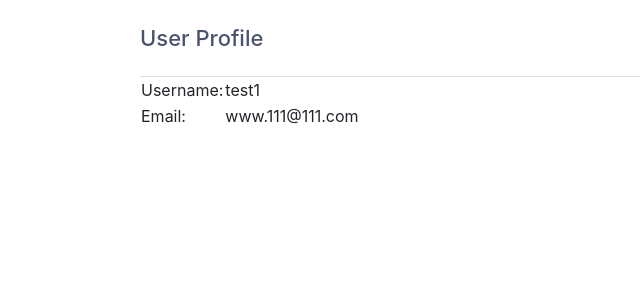
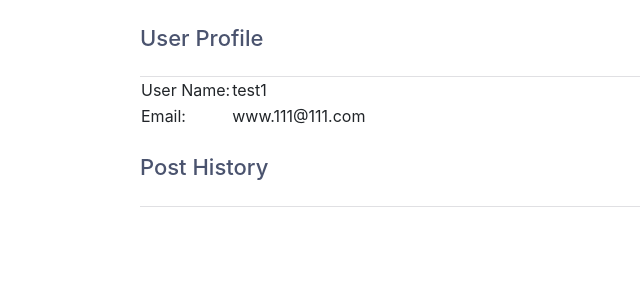
Before and after one commit to sqiu001/Vestigia, a Flask app: page /poster_profile/1 in a window 1280 px wide. Shown: the part 60-360 px from the top of the page, without its empty margins (0-640 px from the left). Run offline with Flask 2, Linux system fonts and the light colour scheme; a user stored in the database is signed in; data comes from the database, SQL or seed files in the repository; data that the repository does not hold is empty; some libraries are stand-ins or nearby versions.

Commit message:
added search feature, added post history at profile page, fixed no error message when user reply an empty content, changed url when user use search user name feature

```diff
--- a/templates/layout.html
+++ b/templates/layout.html
@@ -13,6 +13,13 @@
 		<script src="https://stackpath.bootstrapcdn.com/bootstrap/4.4.1/js/bootstrap.min.js"
 				integrity="sha384-wfSDF2E50Y2D1uUdj0O3uMBJnjuUD4Ih7YwaYd1iqfktj0Uod8GCExl3Og8ifwB6"
 				crossorigin="anonymous"></script>
+
+		<script src="//code.jquery.com/jquery-1.11.1.min.js"></script>
+	    <script type="text/javascript" src="{{ url_for('static', filename='js/bootstrap.min.js') }}"></script>
+        <script>
+            $('#flash-overlay-modal').modal();
+        </script>
+
 	</head>
 	<body class>
 		<nav class="navtop">
@@ -20,7 +27,6 @@
 				<h1>Vestigia</h1>
 				{% if account %}
 					<form action="{{ url_for('search') }}" method="post" class="active" style="padding: 15px;">
-								<label for="username"></label>
       							<input type="text" placeholder="Search User Name" name="username">
 								<button type="submit"><i class="fa fa-search"></i></button>
 						</form>
--- a/templates/profile.html
+++ b/templates/profile.html
@@ -5,12 +5,12 @@
     {% endblock %}
 
 {% block content %}
-    {% if poster_account %}
     <div class="content">
         <h2>User Profile</h2>
+    {% if poster_account %}
         <table>
             <tr>
-                <td>Username:</td>
+                <td>User Name:</td>
                 <td>{{ poster_account.user_name }}</td>
             </tr>
             <tr>
@@ -18,13 +18,11 @@
                 <td>{{ poster_account.email }}</td>
             </tr>
         </table>
-    </div>
+
     {% else %}
-    <div class="content">
-        <h2>User Profile</h2>
         <table>
             <tr>
-                <td>Username:</td>
+                <td>User Name:</td>
                 <td>{{ account.user_name }}</td>
             </tr>
             <tr>
@@ -32,6 +30,24 @@
                 <td>{{ account.email }}</td>
             </tr>
         </table>
+    {% endif %}
+         <h2>Post History</h2>
+        <div class="main" style="padding: 0; background-color: #e2e1e8; margin: 0">
+    {% for ps in post %}
+       <ul>
+            <li>
+                <div class="post-group">
+                    <p class="post-title"><a href="{{ url_for('into_reply', post_id=ps.post_id) }}">
+                        {{ ps.post_title }}</a></p>
+                    <P class="post-content">{{ ps.post_content }}</P>
+                    <div class="post-info">
+                        <span class="post-author">{{ ps.user_name }}</a></span>
+                        <span class="post-time">{{ ps.post_time }}</span>
+                    </div>
+                </div>
+            </li>
+       </ul>
+    {% endfor %}
     </div>
-    {% endif %}
+</div>
 {% endblock %}
--- a/test.py
+++ b/test.py
@@ -63,6 +63,7 @@ def into_reply(post_id):
 def add_reply():
     reply_content = request.form['reply_content']
     if not reply_content:
+        flash('Please fill out the form!')
         return redirect(url_for('into_reply', post_id=session['post_id']))
     else:
         cursor = mysql.connection.cursor(MySQLdb.cursors.DictCursor)
@@ -165,8 +166,12 @@ def profile():
         cursor = mysql.connection.cursor(MySQLdb.cursors.DictCursor)
         cursor.execute('SELECT * FROM tb_user WHERE user_id = %s', [session['user_id']])
         account = cursor.fetchone()
+        cursor.execute('SELECT post_title, post_content, post_time, user_name, post_id, user_id'
+                       ' FROM tb_post WHERE user_id = %s order by -post_time', [session['user_id']])
+        # Fetch all records and return result
+        post = cursor.fetchall()
         # Show the profile page with account info
-        return render_template('profile.html', account=account)
+        return render_template('profile.html', account=account, post=post)
     # User is not loggedin redirect to login page
     return redirect(url_for('login'))
 
@@ -178,7 +183,10 @@ def poster_profile(poster_id):
     cursor = mysql.connection.cursor(MySQLdb.cursors.DictCursor)
     cursor.execute('SELECT * FROM tb_user WHERE user_id = %s', (poster_id,))
     account = cursor.fetchone()
-    return render_template('profile.html', poster_account=account)
+    cursor.execute('SELECT post_title, post_content, post_time, user_name, post_id, user_id'
+                   ' FROM tb_post WHERE user_id = %s order by -post_time', (poster_id,))
+    post = cursor.fetchall()
+    return render_template('profile.html', poster_account=account, post=post)
 
 
 
@@ -233,10 +241,10 @@ def search():
         username = request.form['username']
         cursor = mysql.connection.cursor(MySQLdb.cursors.DictCursor)
         # search by username
-        cursor.execute('SELECT * FROM tb_user WHERE user_name = %s', (username,))
+        cursor.execute('SELECT * FROM tb_post WHERE user_name = %s', (username,))
         account = cursor.fetchone()
         if account:
-            return render_template('profile.html', poster_account=account)
+            return redirect(url_for('poster_profile', poster_id=account['user_id']))
     flash('User does not exist')
     return redirect(url_for('home'))
 
```
Also changed, not shown: templates/index.html (+2 -9 lines), templates/reply.html (+13 -0 lines).
